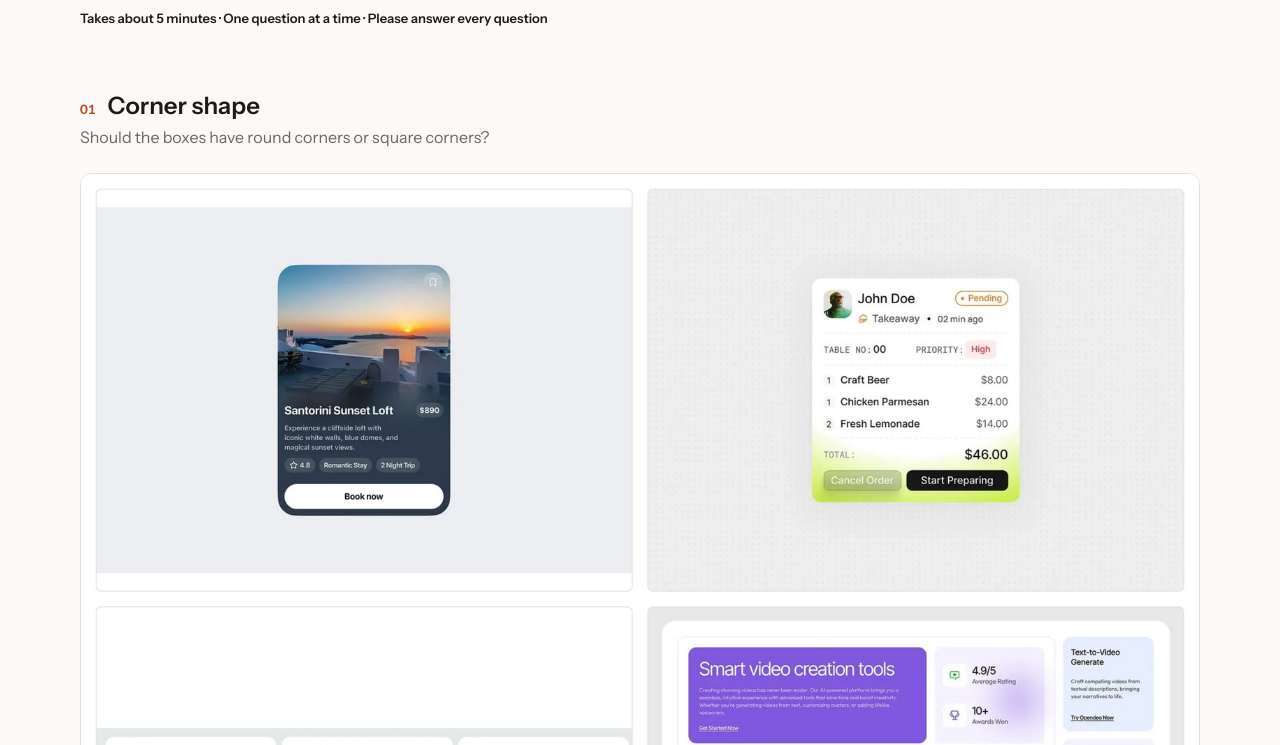
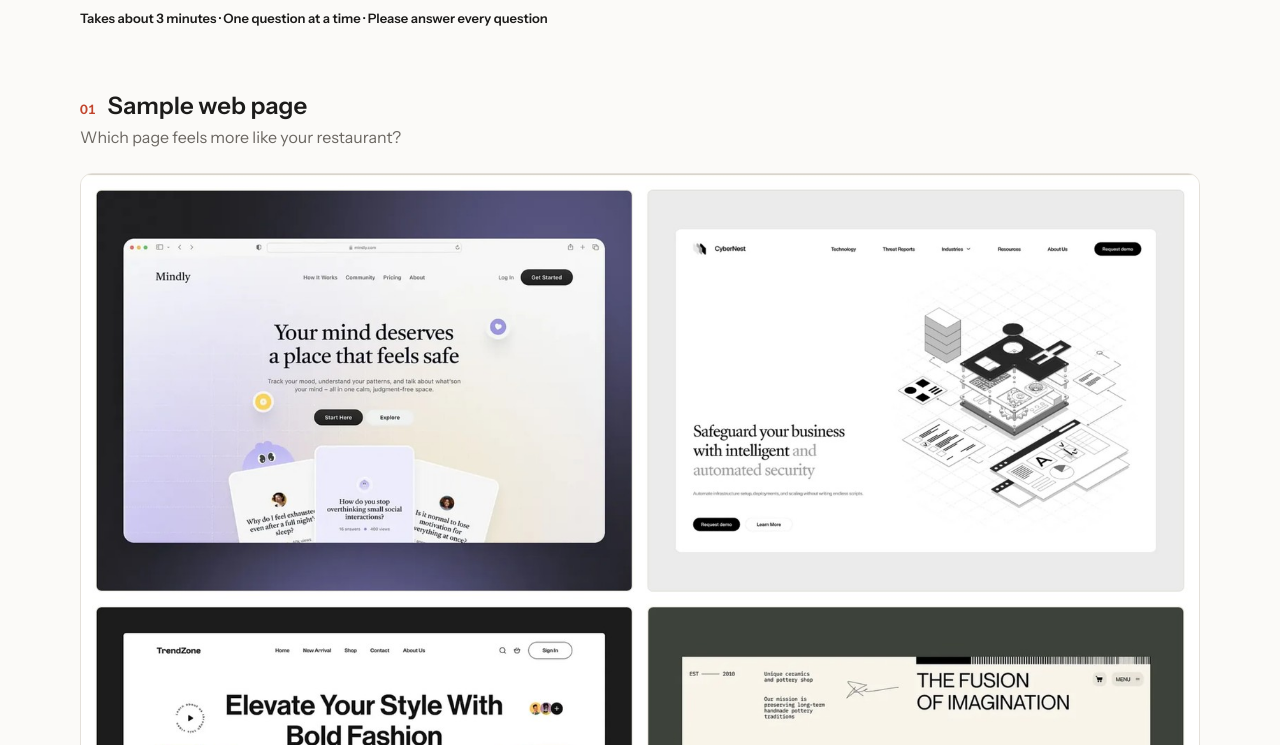
Before and after one commit to krinalraiyani/restaurant-style-questionnaire, a plain HTML site: page index.html in a window 1280 px wide. Shown: the part 303-1048 px from the top of the page. Drawn offline with Linux system fonts and the light colour scheme.

Commit message:
Remove picture questions 1-6 and 8; keep Sample web page, Yes/No and text sections
Co-Authored-By: Claude Opus 5.5 <noreply@anthropic.com>

```diff
--- a/index.html
+++ b/index.html
@@ -267,14 +267,14 @@ main.page { overflow-x: clip; }
     <span class="eyebrow">A few quick questions</span>
     <h1>Which style feels right for your business?</h1>
     <p>Tap the picture you like more. The next question opens by itself. There are no right or wrong answers, and you can go back any time.</p>
-    <span class="time">Takes about 5 minutes · One question at a time · Please answer every question</span>
+    <span class="time">Takes about 3 minutes · One question at a time · Please answer every question</span>
   </header>
 
   <div id="style-sections" class="stack"></div>
 
   <section class="section step" id="step-yn" hidden aria-labelledby="yn-title">
     <div class="section-head">
-      <h2 id="yn-title"><span class="num">09</span>About your website</h2>
+      <h2 id="yn-title"><span class="num" id="yn-num"></span>About your website</h2>
       <p>Answer Yes or No for each one.</p>
     </div>
     <div class="yn-list" id="yn-list"></div>
@@ -282,7 +282,7 @@ main.page { overflow-x: clip; }
 
   <section class="section step" id="step-tq" hidden aria-labelledby="tq-title">
     <div class="section-head">
-      <h2 id="tq-title"><span class="num">10</span>Tell us about your restaurant</h2>
+      <h2 id="tq-title"><span class="num" id="tq-num"></span>Tell us about your restaurant</h2>
       <p>Type your answers in each box. Short answers are fine.</p>
     </div>
     <div class="tq-list" id="tq-list"></div>
@@ -367,6 +367,13 @@ function renderStyleSections() {
           </button>`).join("")}
       </div>
     </section>`).join("");
+}
+
+/** Numbers the Yes/No and text sections right after the picture questions. */
+function renderSectionNumbers() {
+  const pad = (/** @type {number} */ n) => String(n).padStart(2, "0");
+  /** @type {HTMLElement} */ (document.getElementById("yn-num")).textContent = pad(STYLE_QUESTIONS.length + 1);
+  /** @type {HTMLElement} */ (document.getElementById("tq-num")).textContent = pad(STYLE_QUESTIONS.length + 2);
 }
 
 function renderYesNo() {
@@ -701,6 +708,7 @@ function resetAnswers() {
 }
 
 renderStyleSections();
+renderSectionNumbers();
 renderYesNo();
 renderTextQuestions();
 loadDraft();
--- a/questions.js
+++ b/questions.js
@@ -9,42 +9,10 @@
 
 /** @type {StyleQuestion[]} */
 const STYLE_QUESTIONS = [
-  { id: "corner", title: "Corner shape", hint: "Should the boxes have round corners or square corners?",
-    options: [
-      { value: "Round corners", note: "Soft and friendly", image: "images/Q2-1-Round-corners.jpg", width: 1600, height: 1217 },
-      { value: "Square corners", note: "Sharp and neat", image: "images/Q2-2-Square-corners.jpg", width: 1600, height: 1217 } ] },
-  { id: "surface", title: "Flat or shadow look", hint: "Plain flat boxes, or boxes that lift off the page with a shadow?",
-    options: [
-      { value: "Flat look", note: "Clean and even", image: "images/Q3-1-Flat-look.jpg", width: 1600, height: 1217 },
-      { value: "Shadow look", note: "Boxes with depth", image: "images/Q3-2-Shadow-look.jpg", width: 1600, height: 619 } ] },
-  { id: "space", title: "Empty space", hint: "Lots of room around things, or more information on each screen?",
-    options: [
-      { value: "Lots of empty space", note: "Calm and roomy", image: "images/Q4-1-Lots-of-empty-space.jpg", width: 1600, height: 1217 },
-      { value: "Lots of information", note: "More to see at once", image: "images/Q4-2-Lots-of-information.jpg", width: 1600, height: 1217 } ] },
-  { id: "colors", title: "Colors", hint: "Just one or two colors, or many bright colors?",
-    options: [
-      { value: "Few colors", note: "Simple and calm", image: "images/Q5-1-Few-colors.jpg", width: 1600, height: 1217 },
-      { value: "Many colors", note: "Bright and playful", image: "images/Q5-2-Many-colors.jpg", width: 1600, height: 1217 } ] },
-  { id: "letters", title: "Letter style", hint: "Look at the letters. Which style do you like?",
-    options: [
-      { value: "Letters with small tails", note: "Classic, like a menu card", image: "images/Q6-1-Letters-with-small-tails.jpg", width: 1188, height: 462 },
-      { value: "Letters with no tails", note: "Modern and simple", image: "images/Q6-2-Letters-with-no-tails.jpg", width: 1188, height: 462 } ] },
-  { id: "combo", title: "Letter combinations", hint: "Which title and text pair feels most like your restaurant?",
-    options: [
-      { value: "Classic and graceful", note: "Elegant and timeless", image: "images/Q7-1-Classic-and-graceful.jpg", width: 776, height: 462 },
-      { value: "Modern and friendly", note: "Warm and easy to read", image: "images/Q7-2-Modern-and-friendly.jpg", width: 776, height: 462 },
-      { value: "Bold and strong", note: "Big and confident", image: "images/Q7-3-Bold-and-strong.jpg", width: 776, height: 462 },
-      { value: "Clean and simple", note: "Nothing extra", image: "images/Q7-4-Clean-and-simple.jpg", width: 776, height: 462 },
-      { value: "Fun and playful", note: "Light and cheerful", image: "images/Q7-5-Fun-and-playful.jpg", width: 776, height: 462 },
-      { value: "Handwritten and personal", note: "Like a note from you", image: "images/Q7-6-Handwritten-and-personal.jpg", width: 776, height: 462 } ] },
   { id: "page", title: "Sample web page", hint: "Which page feels more like your restaurant?",
     options: [
       { value: "Simple and clean", note: "Only what matters", image: "images/Q8-1-Simple-and-clean.jpg", width: 1600, height: 1217 },
       { value: "Busy and detailed", note: "Lively, lots going on", image: "images/Q8-2-Busy-and-detailed.jpg", width: 1600, height: 1217 } ] },
-  { id: "blend", title: "How colors look", hint: "Solid colors, or colors that mix into each other?",
-    options: [
-      { value: "Plain colors", note: "One solid color", image: "images/Q9-1-Plain-colors.jpg", width: 1600, height: 1217 },
-      { value: "Mixed colors", note: "Colors blend together", image: "images/Q9-2-Mixed-colors.jpg", width: 1600, height: 1217 } ] },
 ];
 
 /** @type {TextQuestion[]} */
```
